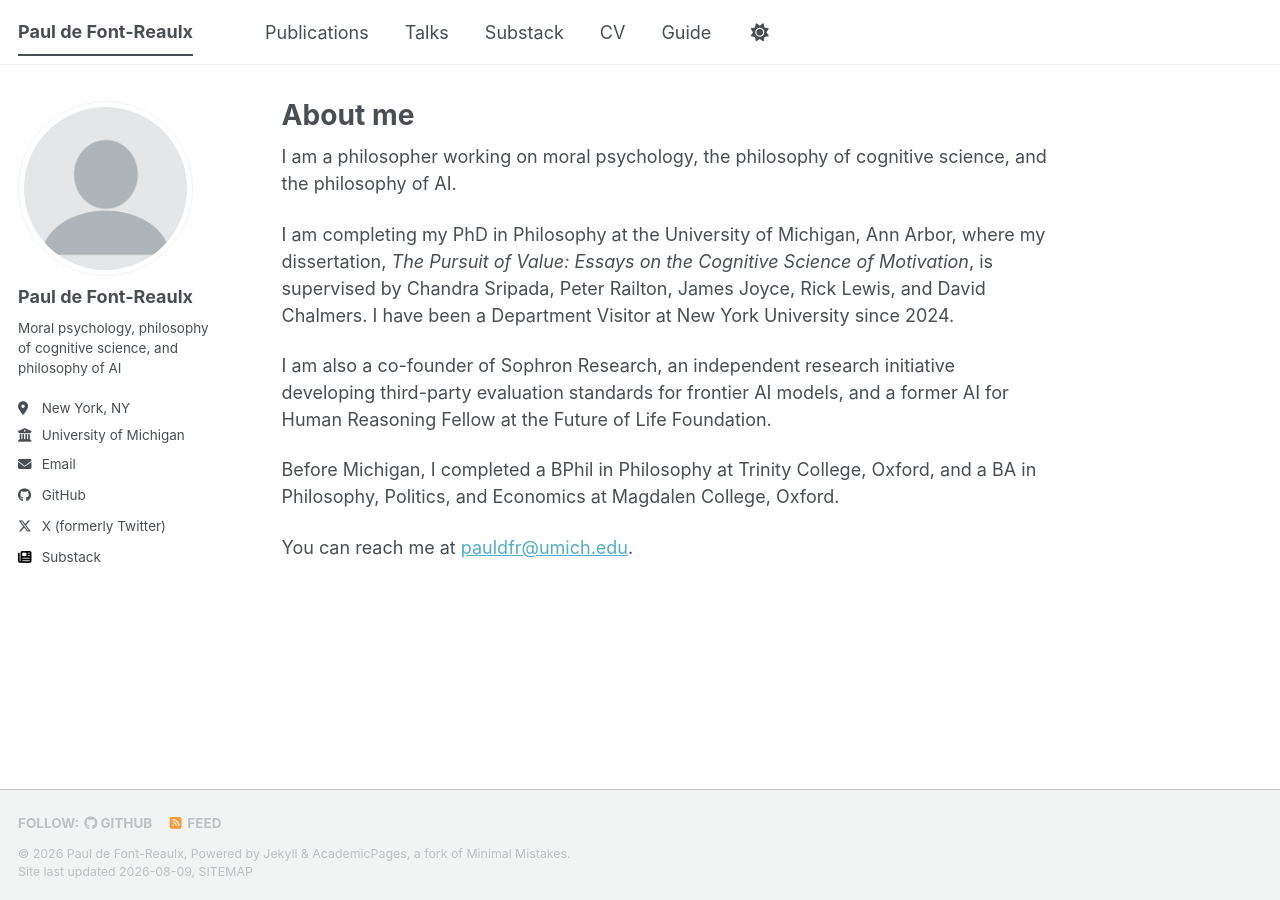
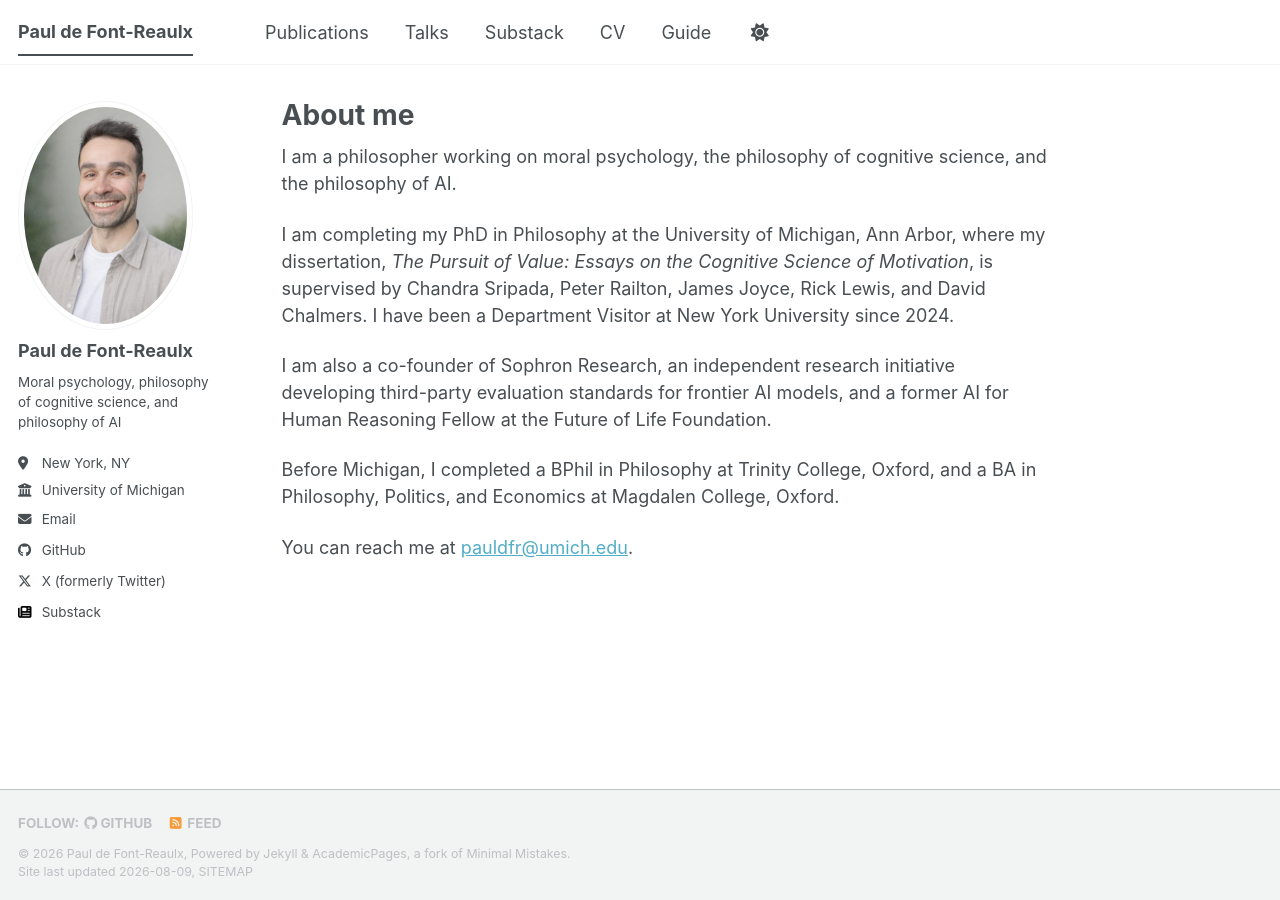
Before and after one commit to pauldfr/pauldfr.github.io, a Jekyll site: the page built from _pages/about.md, in a window 1280 px wide. Built offline with Jekyll 4.4.1, drawn with Linux system fonts in a browser that asks for light colours; a style sheet for code colours, icons or effects is not loaded.

Commit message:
Replace placeholder avatar with profile photo
Co-Authored-By: Claude Fable 5 <noreply@anthropic.com>

```diff
--- a/_config.yml
+++ b/_config.yml
@@ -22,7 +22,7 @@ repository               : "pauldfr/pauldfr.github.io"
 #               Additional customization can be done by editing /_includes/author-profile.html
 author:
   # Biographic information
-  avatar           : "profile.png" # replace images/profile.png with your own photo
+  avatar           : "profile.jpg"
   name             : "Paul de Font-Reaulx"
   pronouns         : # example: "she/her"
   bio              : "Moral psychology, philosophy of cognitive science, and philosophy of AI"
```
Also changed, not shown: images/profile.jpg (added), images/profile.png (deleted).
